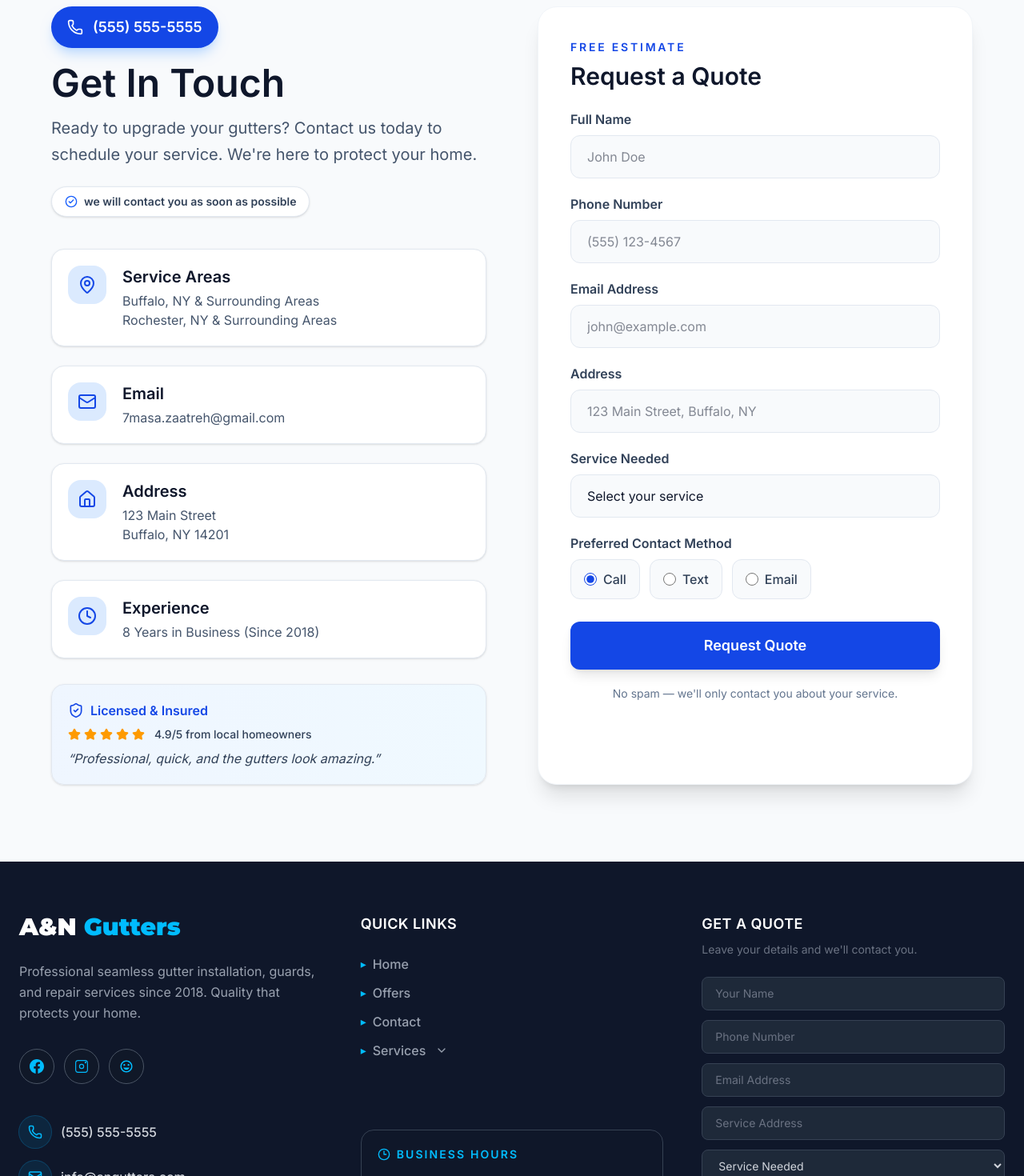
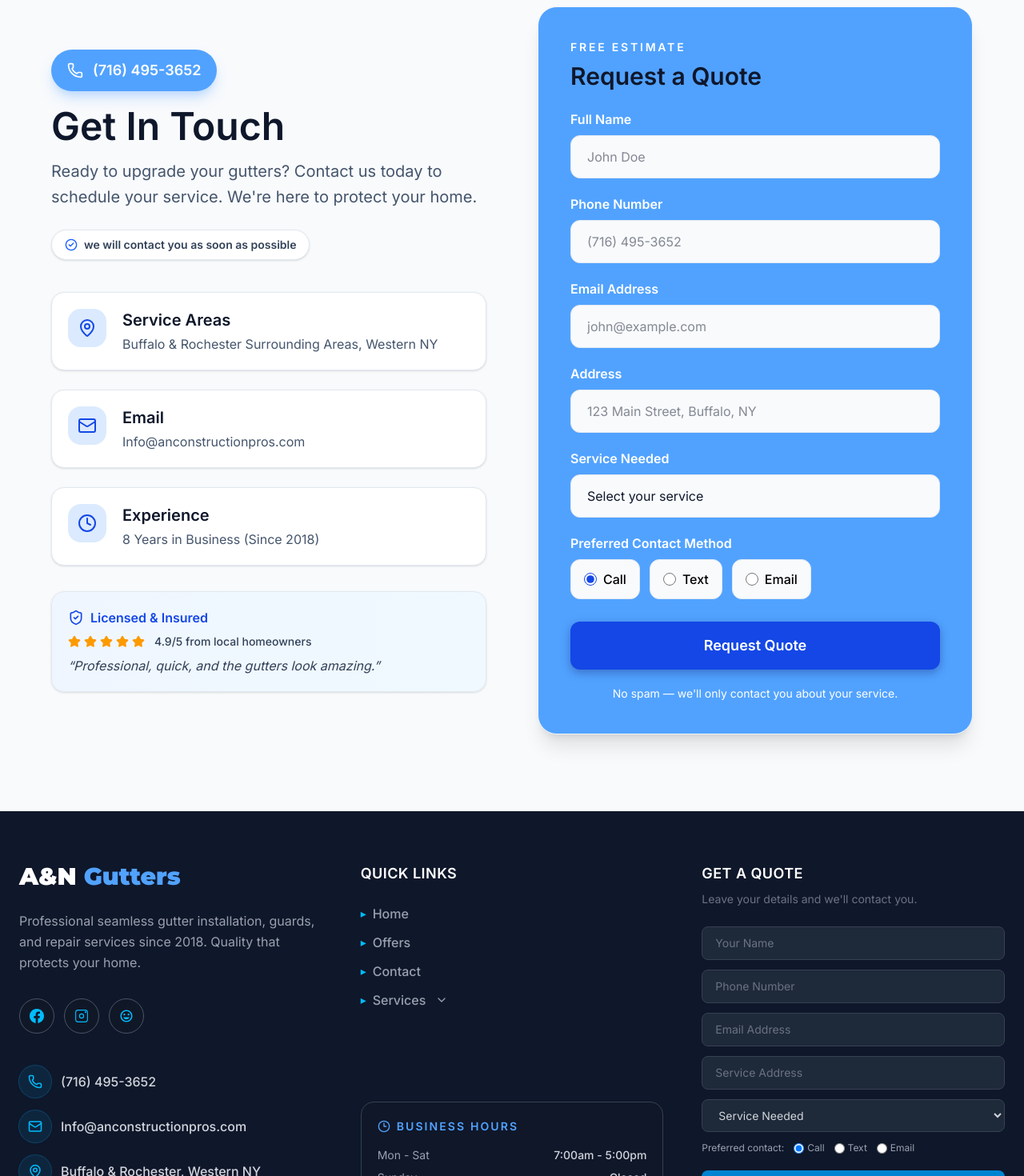
Before and after one commit to abdallah2p1/A-N-gutter, a React (Vite) app: page /contact in a window 1280 px wide. Shown: the part 120-1590 px from the top of the page at 80% size. Built offline with nearby package versions, Linux system fonts and the light colour scheme.

Commit message:
My latest edits before pulling coworkers changes

```diff
--- a/src/components/Footer.jsx
+++ b/src/components/Footer.jsx
@@ -2,7 +2,7 @@ import { useState } from 'react';
 import { Link } from 'react-router-dom';
 import { Phone, Mail, MapPin, Send, Clock3, CheckCircle2, ChevronDown } from 'lucide-react';
 import { sendQuoteRequest, validateQuoteFields } from '../utils/quoteEmail';
-import { services } from '../data/services';
+import { quoteServiceOptions } from '../data/quoteServices';
 
 const initialForm = {
   from_name: '',
@@ -10,6 +10,7 @@ const initialForm = {
   from_email: '',
   address: '',
   service: '',
+  customService: '',
   contact_method: 'Call',
 };
 
@@ -60,11 +61,13 @@ export default function Footer() {
     setForm((prev) => ({
       ...prev,
       [name]: value,
+      ...(name === 'service' && value !== 'Other' ? { customService: '' } : {}),
     }));
 
     setErrors((prev) => ({
       ...prev,
       [name]: '',
+      ...(name === 'service' ? { customService: '' } : {}),
     }));
 
     if (submitted) setSubmitted(false);
@@ -72,7 +75,13 @@ export default function Footer() {
   };
 
   const validateForm = () => {
-    return validateQuoteFields(form);
+    const nextErrors = validateQuoteFields(form);
+
+    if (form.service === 'Other' && !form.customService.trim()) {
+      nextErrors.customService = 'Please describe what you need.';
+    }
+
+    return nextErrors;
   };
 
   const handleSubmit = async (event) => {
@@ -91,7 +100,10 @@ export default function Footer() {
     setSending(true);
 
     try {
-      await sendQuoteRequest(form);
+      await sendQuoteRequest({
+        ...form,
+        service: form.service === 'Other' ? form.customService.trim() : form.service,
+      });
       setSubmitted(true);
       setForm(initialForm);
     } catch {
@@ -109,7 +121,7 @@ export default function Footer() {
         {/* Brand & Contact Info - Full width on mobile, 1/2 on tablet, 1/4 on desktop */}
         <div className="lg:col-span-1 flex flex-col">
           <h2 className="text-3xl font-display font-black text-white mb-6">
-            A&N <span className="text-sky-400">Gutters</span>
+            A&N <span className="text-blue-400">Gutters</span>
           </h2>
           <p className="text-gray-400 mb-8 leading-relaxed">
             Professional seamless gutter installation, guards, and repair services since 2018. Quality that protects your home.
@@ -134,23 +146,23 @@ export default function Footer() {
 
           {/* Contact Details */}
           <div className="flex flex-col gap-4">
-            <a href="tel:5555555555" className="flex items-center gap-3 text-gray-300 hover:text-white transition-colors group">
+            <a href="tel:7164953652" className="flex items-center gap-3 text-gray-300 hover:text-white transition-colors group">
               <div className="flex h-10 w-10 items-center justify-center rounded-full bg-sky-500/10 text-sky-400 ring-1 ring-sky-500/30 group-hover:bg-sky-500 group-hover:text-white transition-colors flex-shrink-0">
                 <Phone size={18} />
               </div>
-              <span className="font-medium">(555) 555-5555</span>
+              <span className="font-medium">(716) 495-3652</span>
             </a>
-            <a href="mailto:info@angutters.com" className="flex items-center gap-3 text-gray-300 hover:text-white transition-colors group">
+            <a href="mailto:info@anconstructionpros.com" className="flex items-center gap-3 text-gray-300 hover:text-white transition-colors group">
               <div className="flex h-10 w-10 items-center justify-center rounded-full bg-sky-500/10 text-sky-400 ring-1 ring-sky-500/30 group-hover:bg-sky-500 group-hover:text-white transition-colors flex-shrink-0">
                 <Mail size={18} />
               </div>
-              <span className="font-medium">info@angutters.com</span>
+              <span className="font-medium">Info@anconstructionpros.com</span>
             </a>
             <div className="flex items-center gap-3 text-gray-300 group">
               <div className="flex h-10 w-10 items-center justify-center rounded-full bg-sky-500/10 text-sky-400 ring-1 ring-sky-500/30 transition-colors flex-shrink-0">
                 <MapPin size={18} />
               </div>
-              <span className="font-medium">Buffalo & Rochester, NY</span>
+              <span className="font-medium">Buffalo & Rochester, Western NY</span>
             </div>
           </div>
         </div>
@@ -183,10 +195,10 @@ export default function Footer() {
               </button>
               {servicesOpen && (
                 <ul className="ml-5 mt-3 flex flex-col gap-2 border-l border-sky-500/30 pl-4">
-                  {services.map((service) => (
-                    <li key={service.name}>
+                  {quoteServiceOptions.map((service) => (
+                      <li key={service}>
                       <Link to="/services" className="text-sm text-gray-400 transition-colors hover:text-sky-400">
-                        {service.name}
+                          {service}
                       </Link>
                     </li>
                   ))}
@@ -197,13 +209,12 @@ export default function Footer() {
 
           {/* Business Hours Card */}
           <div className="mt-8 w-full max-w-md rounded-2xl border border-gray-700 bg-gray-900/50 p-5">
-            <div className="mb-4 flex items-center gap-2 text-sm font-semibold uppercase tracking-[0.15em] text-sky-400">
+            <div className="mb-4 flex items-center gap-2 text-sm font-semibold uppercase tracking-[0.15em] text-blue-400">
               <Clock3 size={16} />
               Business Hours
             </div>
             <ul className="space-y-2 text-sm text-gray-400">
-              <li className="flex justify-between gap-4 whitespace-nowrap"><span>Mon - Fri</span><span className="text-gray-300 font-medium">8:00am - 6:00pm</span></li>
-              <li className="flex justify-between gap-4 whitespace-nowrap"><span>Saturday</span><span className="text-gray-300 font-medium">9:00am - 2:00pm</span></li>
+              <li className="flex justify-between gap-4 whitespace-nowrap"><span>Mon - Sat</span><span className="text-gray-300 font-medium">7:00am - 5:00pm</span></li>
               <li className="flex justify-between gap-4 whitespace-nowrap"><span>Sunday</span><span className="text-gray-300 font-medium">Closed</span></li>
             </ul>
           </div>
@@ -280,11 +291,28 @@ export default function Footer() {
                 aria-describedby={errors.service ? 'footer-service-error' : undefined}
                 className={`w-full rounded-lg border bg-gray-800 px-4 py-2.5 text-gray-300 text-sm transition-colors focus:outline-none focus:ring-2 focus:ring-sky-500 ${errors.service ? 'border-red-500' : 'border-gray-700 focus:border-sky-400'}`}
               >
-                <option value="">Service Needed</option>
-                {services.map((service) => <option key={service.name} value={service.name}>{service.name}</option>)}
+                <option value="" disabled>Service Needed</option>
+                {quoteServiceOptions.map((service) => <option key={service} value={service}>{service}</option>)}
               </select>
               {errors.service && <p id="footer-service-error" className="mt-1 text-xs text-red-400">{errors.service}</p>}
             </div>
+
+            {form.service === 'Other' && (
+              <div className="animate-in fade-in slide-in-from-top-2 duration-200">
+                <input
+                  type="text"
+                  name="customService"
+                  value={form.customService}
+                  onChange={handleChange}
+                  placeholder="Please describe what you need"
+                  required
+                  aria-invalid={Boolean(errors.customService)}
+                  aria-describedby={errors.customService ? 'footer-custom-service-error' : undefined}
+                  className={`w-full rounded-lg border bg-gray-800 px-4 py-2.5 text-white placeholder-gray-500 text-sm transition-colors focus:outline-none focus:ring-2 focus:ring-sky-500 ${errors.customService ? 'border-red-500' : 'border-gray-700 focus:border-sky-400'}`}
+                />
+                {errors.customService && <p id="footer-custom-service-error" className="mt-1 text-xs text-red-400">{errors.customService}</p>}
+              </div>
+            )}
 
             <div className="flex gap-3 text-xs text-gray-400">
               <span>Preferred contact:</span>
@@ -319,7 +347,7 @@ export default function Footer() {
       <div className="max-w-7xl mx-auto flex flex-col items-center justify-between gap-4 pt-8 text-center text-xs text-gray-500 md:flex-row md:text-left">
         <p>&copy; {new Date().getFullYear()} A&N Gutters. All rights reserved.</p>
         <span className="inline-flex items-center rounded-full border border-sky-500/30 bg-sky-500/10 px-4 py-2 text-sky-300 font-medium">
-          ✓ Licensed & Insured in NY
+          ✓ Licensed & Insured in Western NY
         </span>
       </div>
     </footer>
--- /dev/null
+++ b/src/data/quoteServices.js
@@ -0,0 +1,9 @@
+export const quoteServiceOptions = [
+  'Residential Gutters',
+  'Commercial Gutters',
+  'Gutter Guards',
+  'Wood & Trim Repair',
+  'Gutter Cleaning',
+  'Gutter Repair & Maintenance',
+  'Other',
+];
--- a/src/pages/Contact.jsx
+++ b/src/pages/Contact.jsx
@@ -1,7 +1,7 @@
 import { useState } from 'react';
-import { MapPin, Clock, Mail, Home, Phone, ShieldCheck, Star, CheckCircle2 } from 'lucide-react';
+import { MapPin, Clock, Mail, Phone, ShieldCheck, Star, CheckCircle2 } from 'lucide-react';
 import { sendQuoteRequest, validateQuoteFields } from '../utils/quoteEmail';
-import { services } from '../data/services';
+import { quoteServiceOptions } from '../data/quoteServices';
 
 const initialForm = {
   name: '',
@@ -9,6 +9,7 @@ const initialForm = {
   email: '',
   address: '',
   service: '',
+  customService: '',
   preferredContact: 'Call',
 };
 
@@ -25,11 +26,13 @@ export default function Contact() {
     setForm((prev) => ({
       ...prev,
       [name]: value,
+      ...(name === 'service' && value !== 'Other' ? { customService: '' } : {}),
     }));
 
     setErrors((prev) => ({
       ...prev,
       [name]: '',
+      ...(name === 'service' ? { customService: '' } : {}),
     }));
 
     if (submitted) setSubmitted(false);
@@ -47,6 +50,9 @@ export default function Contact() {
     });
 
     if (form.name.trim().length === 1) fieldErrors.from_name = 'Name must be at least 2 characters.';
+    if (form.service === 'Other' && !form.customService.trim()) {
+      fieldErrors.customService = 'Please describe what you need.';
+    }
 
     return Object.fromEntries(
       Object.entries({
@@ -55,6 +61,7 @@ export default function Contact() {
         email: fieldErrors.from_email,
         address: fieldErrors.address,
         service: fieldErrors.service,
+        customService: fieldErrors.customService,
         preferredContact: fieldErrors.contact_method,
       }).filter(([, message]) => message),
     );
@@ -80,7 +87,7 @@ export default function Contact() {
         phone: form.phone,
         from_email: form.email,
         address: form.address,
-        service: form.service,
+        service: form.service === 'Other' ? form.customService.trim() : form.service,
         contact_method: form.preferredContact,
       });
       setSubmitted(true);
@@ -99,11 +106,11 @@ export default function Contact() {
         {/* Contact Info */}
         <div className="flex flex-col justify-center">
           <a
-            href="tel:5555555555"
-            className="inline-flex items-center gap-3 w-fit rounded-full bg-blue-700 px-5 py-3 text-lg font-bold text-white shadow-lg shadow-blue-200 transition hover:bg-blue-800 focus:outline-none focus:ring-4 focus:ring-blue-200 mb-5"
+            href="tel:7164953652"
+            className="inline-flex items-center gap-3 w-fit rounded-full bg-blue-400 px-5 py-3 text-lg font-bold text-white shadow-lg shadow-blue-200 transition hover:bg-blue-800 focus:outline-none focus:ring-4 focus:ring-blue-200 mb-5"
           >
             <Phone className="h-5 w-5" />
-            (555) 555-5555
+            (716) 495-3652
           </a>
 
           <h2 className="text-4xl md:text-5xl font-extrabold text-slate-900 mb-4">Get In Touch</h2>
@@ -123,8 +130,7 @@ export default function Contact() {
               </div>
               <div>
                 <h4 className="text-xl font-bold text-slate-900 mb-1">Service Areas</h4>
-                <p className="text-slate-600">Buffalo, NY & Surrounding Areas</p>
-                <p className="text-slate-600">Rochester, NY & Surrounding Areas</p>
+                <p className="text-slate-600">Buffalo & Rochester Surrounding Areas, Western NY</p>
               </div>
             </div>
 
@@ -134,18 +140,7 @@ export default function Contact() {
               </div>
               <div>
                 <h4 className="text-xl font-bold text-slate-900 mb-1">Email</h4>
-                <p className="text-slate-600">7masa.zaatreh@gmail.com</p>
-              </div>
-            </div>
-
-            <div className="flex gap-5 items-start rounded-2xl border border-slate-200 bg-white p-5 shadow-sm">
-              <div className="p-3 rounded-2xl bg-blue-100">
-                <Home className="w-6 h-6 text-blue-700" />
-              </div>
-              <div>
-                <h4 className="text-xl font-bold text-slate-900 mb-1">Address</h4>
-                <p className="text-slate-600">123 Main Street</p>
-                <p className="text-slate-600">Buffalo, NY 14201</p>
+                <p className="text-slate-600">Info@anconstructionpros.com</p>
               </div>
             </div>
 
@@ -176,15 +171,15 @@ export default function Contact() {
         </div>
 
         {/* Contact Form */}
-        <div className="bg-white p-6 sm:p-8 md:p-10 rounded-3xl shadow-xl border border-slate-100">
+        <div className="bg-blue-400 p-6 sm:p-8 md:p-10 rounded-3xl shadow-xl border border-slate-100">
           <div className="mb-6">
-            <p className="text-sm font-bold uppercase tracking-[0.2em] text-blue-700">Free Estimate</p>
+            <p className="text-sm font-bold uppercase tracking-[0.2em] text-white">Free Estimate</p>
             <h3 className="mt-2 text-3xl font-extrabold text-slate-900">Request a Quote</h3>
           </div>
 
           <form className="flex flex-col gap-5" onSubmit={handleSubmit} noValidate>
             <div>
-              <label htmlFor="name" className="block text-slate-700 font-semibold mb-2">Full Name</label>
+              <label htmlFor="name" className="block text-white font-semibold mb-2">Full Name</label>
               <input
                 type="text"
                 id="name"
@@ -194,29 +189,29 @@ export default function Contact() {
                 placeholder="John Doe"
                 aria-invalid={Boolean(errors.name)}
                 aria-describedby={errors.name ? 'name-error' : undefined}
-                className={`w-full px-5 py-3.5 bg-slate-50 border rounded-xl focus:outline-none focus:ring-4 focus:ring-blue-100 transition-all text-slate-900 text-base ${errors.name ? 'border-red-400 focus:border-red-500' : 'border-slate-200 focus:border-blue-500'}`}
+                className={`w-full px-5 py-3.5 bg-slate-50 border rounded-xl focus:outline-none focus:ring-4 focus:ring-blue-700 transition-all text-slate-900 text-base ${errors.name ? 'border-red-400 focus:border-red-500' : 'border-slate-200 focus:border-blue-500'}`}
               />
               {errors.name && <p id="name-error" className="mt-2 text-sm text-red-600">{errors.name}</p>}
             </div>
 
             <div>
-              <label htmlFor="phone" className="block text-slate-700 font-semibold mb-2">Phone Number</label>
+              <label htmlFor="phone" className="block text-white font-semibold mb-2">Phone Number</label>
               <input
                 type="tel"
                 id="phone"
                 name="phone"
                 value={form.phone}
                 onChange={handleChange}
-                placeholder="(555) 123-4567"
+                placeholder="(716) 495-3652"
                 aria-invalid={Boolean(errors.phone)}
                 aria-describedby={errors.phone ? 'phone-error' : undefined}
-                className={`w-full px-5 py-3.5 bg-slate-50 border rounded-xl focus:outline-none focus:ring-4 focus:ring-blue-100 transition-all text-slate-900 text-base ${errors.phone ? 'border-red-400 focus:border-red-500' : 'border-slate-200 focus:border-blue-500'}`}
+                className={`w-full px-5 py-3.5 bg-slate-50 border rounded-xl focus:outline-none focus:ring-4 focus:ring-blue-700 transition-all text-slate-900 text-base ${errors.phone ? 'border-red-400 focus:border-red-500' : 'border-slate-200 focus:border-blue-500'}`}
               />
               {errors.phone && <p id="phone-error" className="mt-2 text-sm text-red-600">{errors.phone}</p>}
             </div>
 
             <div>
-              <label htmlFor="email" className="block text-slate-700 font-semibold mb-2">Email Address</label>
+              <label htmlFor="email" className="block text-white font-semibold mb-2">Email Address</label>
               <input
                 type="email"
                 id="email"
@@ -226,13 +221,13 @@ export default function Contact() {
                 placeholder="john@example.com"
                 aria-invalid={Boolean(errors.email)}
                 aria-describedby={errors.email ? 'email-error' : undefined}
-                className={`w-full px-5 py-3.5 bg-slate-50 border rounded-xl focus:outline-none focus:ring-4 focus:ring-blue-100 transition-all text-slate-900 text-base ${errors.email ? 'border-red-400 focus:border-red-500' : 'border-slate-200 focus:border-blue-500'}`}
+                className={`w-full px-5 py-3.5 bg-slate-50 border rounded-xl focus:outline-none focus:ring-4 focus:ring-blue-700 transition-all text-slate-900 text-base ${errors.email ? 'border-red-400 focus:border-red-500' : 'border-slate-200 focus:border-blue-500'}`}
               />
               {errors.email && <p id="email-error" className="mt-2 text-sm text-red-600">{errors.email}</p>}
             </div>
 
             <div>
-              <label htmlFor="address" className="block text-slate-700 font-semibold mb-2">Address</label>
+              <label htmlFor="address" className="block text-white font-semibold mb-2">Address</label>
               <input
                 type="text"
                 id="address"
@@ -242,13 +237,13 @@ export default function Contact() {
                 placeholder="123 Main Street, Buffalo, NY"
                 aria-invalid={Boolean(errors.address)}
                 aria-describedby={errors.address ? 'address-error' : undefined}
-                className={`w-full px-5 py-3.5 bg-slate-50 border rounded-xl focus:outline-none focus:ring-4 focus:ring-blue-100 transition-all text-slate-900 text-base ${errors.address ? 'border-red-400 focus:border-red-500' : 'border-slate-200 focus:border-blue-500'}`}
+                className={`w-full px-5 py-3.5 bg-slate-50 border rounded-xl focus:outline-none focus:ring-4 focus:ring-blue-700 transition-all text-slate-900 text-base ${errors.address ? 'border-red-400 focus:border-red-500' : 'border-slate-200 focus:border-blue-500'}`}
               />
               {errors.address && <p id="address-error" className="mt-2 text-sm text-red-600">{errors.address}</p>}
             </div>
 
             <div>
-              <label htmlFor="service" className="block text-slate-700 font-semibold mb-2">Service Needed</label>
+              <label htmlFor="service" className="block text-white font-semibold mb-2">Service Needed</label>
               <select
                 id="service"
                 name="service"
@@ -256,18 +251,37 @@ export default function Contact() {
                 onChange={handleChange}
                 aria-invalid={Boolean(errors.service)}
                 aria-describedby={errors.service ? 'service-error' : undefined}
-                className={`w-full px-5 py-3.5 bg-slate-50 border rounded-xl focus:outline-none focus:ring-4 focus:ring-blue-100 transition-all text-slate-900 text-base appearance-none ${errors.service ? 'border-red-400 focus:border-red-500' : 'border-slate-200 focus:border-blue-500'}`}
+                className={`w-full px-5 py-3.5 bg-slate-50 border rounded-xl focus:outline-none focus:ring-4 focus:ring-blue-700 transition-all text-slate-900 text-base appearance-none ${errors.service ? 'border-red-400 focus:border-red-500' : 'border-slate-200 focus:border-blue-500'}`}
               >
-                <option value="">Select your service</option>
-                {services.map((option) => (
-                  <option key={option.name} value={option.name}>{option.name}</option>
+                <option value="" disabled>Select your service</option>
+                {quoteServiceOptions.map((option) => (
+                  <option key={option} value={option}>{option}</option>
                 ))}
               </select>
               {errors.service && <p id="service-error" className="mt-2 text-sm text-red-600">{errors.service}</p>}
             </div>
 
+            {form.service === 'Other' && (
+              <div className="animate-in fade-in slide-in-from-top-2 duration-200">
+                <label htmlFor="customService" className="block text-white font-semibold mb-2">Please describe what you need</label>
+                <input
+                  type="text"
+                  id="customService"
+                  name="customService"
+                  value={form.customService}
+                  onChange={handleChange}
+                  placeholder="Please describe what you need"
+                  required
+                  aria-invalid={Boolean(errors.customService)}
+                  aria-describedby={errors.customService ? 'custom-service-error' : undefined}
+                  className={`w-full px-5 py-3.5 bg-slate-50 border rounded-xl focus:outline-none focus:ring-4 focus:ring-blue-100 transition-all text-slate-900 placeholder:text-gray-500 text-base ${errors.customService ? 'border-red-400 focus:border-red-500' : 'border-slate-200 focus:border-blue-500'}`}
+                />
+                {errors.customService && <p id="custom-service-error" className="mt-2 text-sm text-red-600">{errors.customService}</p>}
+              </div>
+            )}
+
             <div>
-              <label className="block text-slate-700 font-semibold mb-2">Preferred Contact Method</label>
+              <label className="block text-white font-semibold mb-2">Preferred Contact Method</label>
               <div className="flex flex-col sm:flex-row gap-3">
                 {['Call', 'Text', 'Email'].map((method) => (
                   <label key={method} className="flex items-center gap-2 px-4 py-3 rounded-xl border border-slate-200 bg-slate-50 cursor-pointer hover:border-blue-300">
@@ -279,7 +293,7 @@ export default function Contact() {
                       onChange={handleChange}
                       className="h-4 w-4 text-blue-700 accent-blue-700"
                     />
-                    <span className="text-slate-700 font-medium">{method}</span>
+                    <span className="text-black  font-medium">{method}</span>
                   </label>
                 ))}
               </div>
@@ -289,12 +303,11 @@ export default function Contact() {
             <button
               type="submit"
               disabled={sending}
-              className="w-full py-4 mt-2 bg-blue-700 hover:bg-blue-800 text-white rounded-xl font-bold text-lg shadow-lg hover:shadow-xl transform hover:-translate-y-1 transition-all focus:outline-none focus:ring-4 focus:ring-blue-200"
-            >
+              className="w-full py-4 mt-2 bg-blue-700 hover:bg-[#0f172a] text-white rounded-xl font-bold text-lg shadow-[0_4px_12px_rgba(30,58,138,0.45)] hover:shadow-[0_6px_16px_rgba(29,78,216,0.45)] transform hover:-translate-y-1 transition-all focus:outline-none focus:ring-4 focus:ring-blue-200"            >
               {sending ? 'Sending...' : 'Request Quote'}
             </button>
 
-            <p className="text-center text-sm text-slate-500">No spam — we'll only contact you about your service.</p>
+            <p className="text-center text-sm text-white">No spam — we'll only contact you about your service.</p>
 
             {submitted && (
               <div className="rounded-xl border border-green-200 bg-green-50 px-4 py-3 text-green-700 font-medium text-sm">
```
